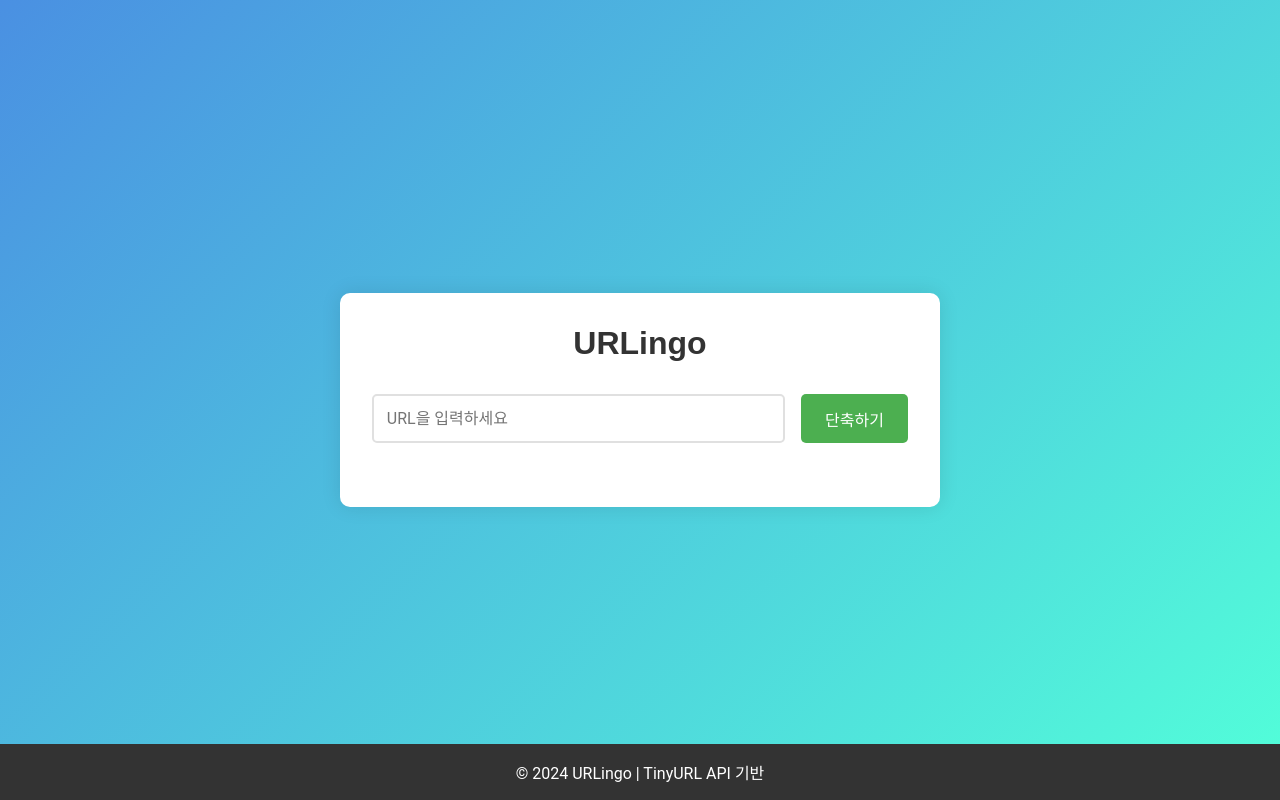
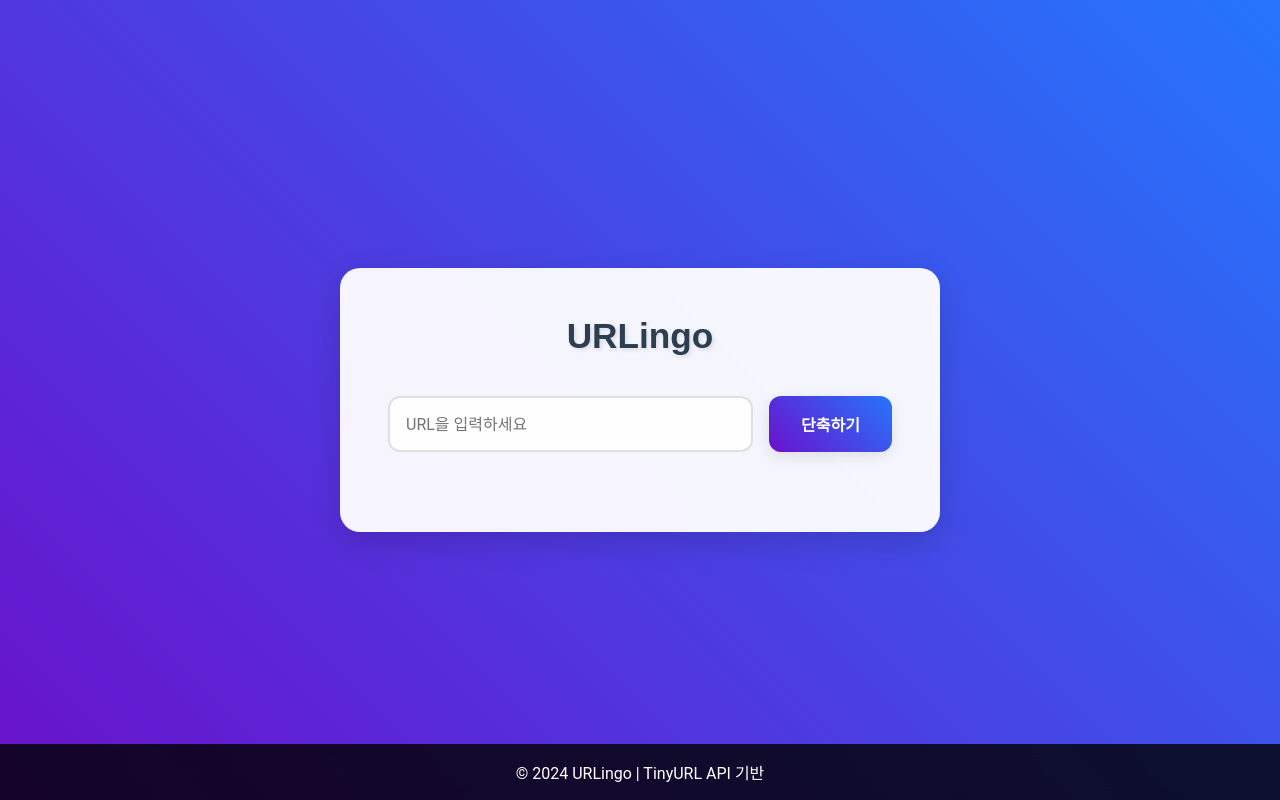
Before and after one commit to seojeonghoo/URLingo, a plain HTML site: page index.html in a window 1280 px wide. Drawn offline with Linux system fonts and the light colour scheme; a web font is replaced by a local one.

Commit message:
styles.css

```diff
--- a/styles.css
+++ b/styles.css
@@ -13,7 +13,7 @@
 }
 
 body {
-    background: linear-gradient(135deg, #4a90e2, #52ffd9);
+    background: linear-gradient(45deg, #6a11cb, #2575fc);
     display: flex;
     justify-content: center;
     align-items: center;
@@ -21,20 +21,22 @@ body {
 }
 
 .container {
-    background-color: white;
-    padding: 2rem;
-    border-radius: 10px;
-    box-shadow: 0 0 20px rgba(0, 0, 0, 0.1);
+    background-color: rgba(255, 255, 255, 0.95);
+    padding: 3rem;
+    border-radius: 20px;
+    box-shadow: 0 10px 30px rgba(0, 0, 0, 0.15);
     width: 90%;
     max-width: 600px;
+    backdrop-filter: blur(10px);
 }
 
 h1 {
-    color: #333;
+    color: #2c3e50;
     text-align: center;
-    margin-bottom: 2rem;
-    font-size: 2rem;
+    margin-bottom: 2.5rem;
+    font-size: 2.2rem;
     font-family: 'TheJamsil5Bold', sans-serif;
+    text-shadow: 2px 2px 4px rgba(0, 0, 0, 0.1);
 }
 
 .url-input-container {
@@ -45,43 +47,48 @@ h1 {
 
 input[type="url"] {
     flex: 1;
-    padding: 0.8rem;
+    padding: 1rem;
     border: 2px solid #e0e0e0;
-    border-radius: 5px;
+    border-radius: 12px;
     font-size: 1rem;
-    transition: border-color 0.3s ease, box-shadow 0.3s ease;
+    transition: all 0.3s ease;
+    background-color: rgba(255, 255, 255, 0.9);
 }
 
 input[type="url"]:focus {
     outline: none;
-    border-color: #4CAF50;
-    box-shadow: 0 0 5px rgba(76, 175, 80, 0.5);
+    border-color: #6a11cb;
+    box-shadow: 0 0 15px rgba(106, 17, 203, 0.2);
 }
 
 button {
-    background-color: #4CAF50;
+    background: linear-gradient(45deg, #6a11cb, #2575fc);
     color: white;
     border: none;
-    padding: 0.8rem 1.5rem;
-    border-radius: 5px;
+    padding: 1rem 2rem;
+    border-radius: 12px;
     cursor: pointer;
     font-size: 1rem;
-    transition: background-color 0.3s ease, transform 0.3s ease;
+    transition: all 0.3s ease;
+    font-weight: 600;
+    box-shadow: 0 4px 15px rgba(0, 0, 0, 0.1);
 }
 
 button:hover {
-    background-color: #45a049;
-    transform: scale(1.05);
+    transform: translateY(-2px);
+    box-shadow: 0 6px 20px rgba(0, 0, 0, 0.15);
 }
 
 .result-container {
     display: none;
     margin-top: 2rem;
+    animation: fadeIn 0.5s ease;
 }
 
 .result-container p {
-    color: #666;
-    margin-bottom: 0.5rem;
+    color: #555;
+    margin-bottom: 0.8rem;
+    font-size: 1.1rem;
 }
 
 .shortened-url-container {
@@ -91,28 +98,39 @@ button:hover {
 
 #shortenedUrl {
     flex: 1;
-    padding: 0.8rem;
+    padding: 1rem;
     border: 2px solid #e0e0e0;
-    border-radius: 5px;
-    background-color: #f9f9f9;
+    border-radius: 12px;
+    background-color: rgba(255, 255, 255, 0.9);
     font-size: 1rem;
     cursor: text;
 }
 
 #copyBtn {
-    background-color: #2196F3;
+    background: linear-gradient(45deg, #2575fc, #6a11cb);
 }
 
-#copyBtn:hover {
-    background-color: #1976D2;
+
+
+@keyframes fadeIn {
+    from { opacity: 0; transform: translateY(10px); }
+    to { opacity: 1; transform: translateY(0); }
 }
 
+
 footer {
-    position: absolute;
+    backdrop-filter: blur(10px) gaussian(10px);
+    position: fixed; /* 추가 */
     bottom: 0;
     width: 100%;
-    background-color: #333;
+    background-color: rgba(0, 0, 0, 0.8);
     color: white;
     text-align: center;
     padding: 1rem 0;
+    backdrop-filter: blur(10px);
+    transition: bottom 0.3s ease-out;
 }
+
+footer:hover {
+    bottom: 0;
+}
```
